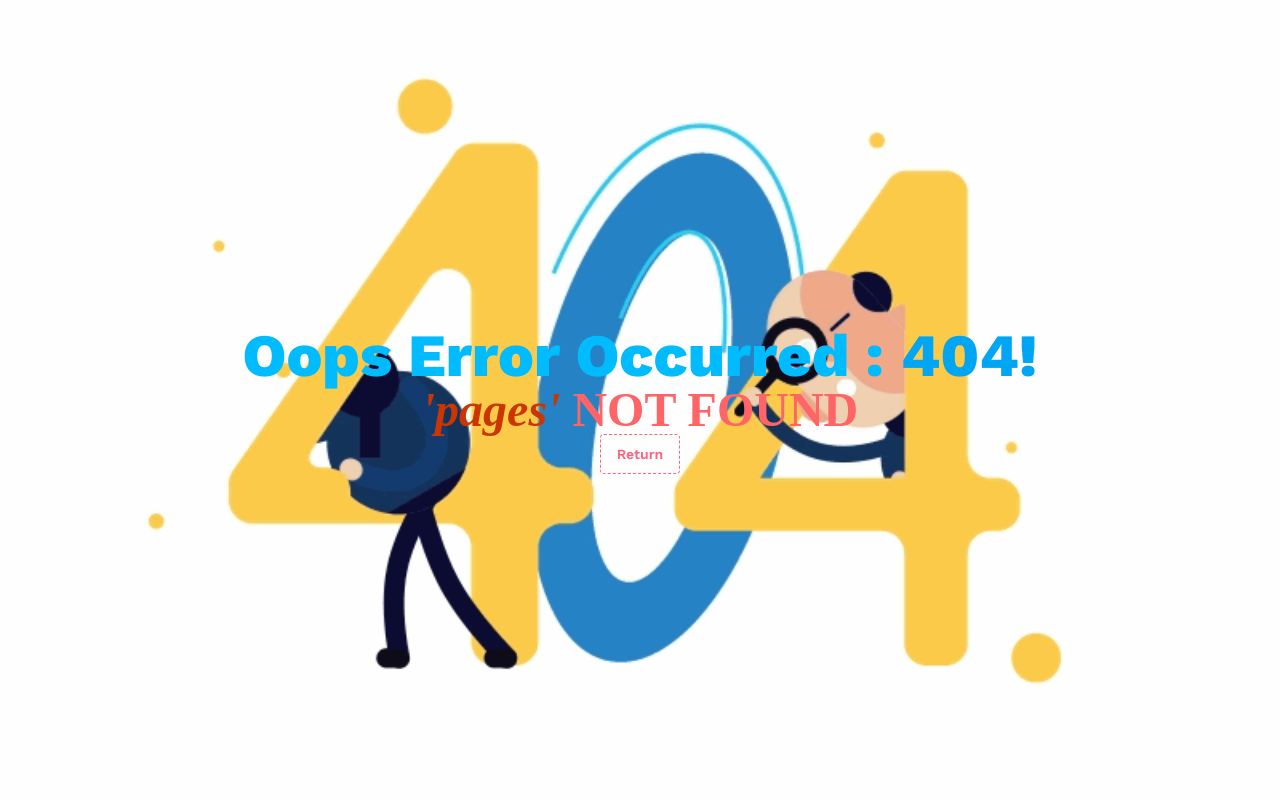
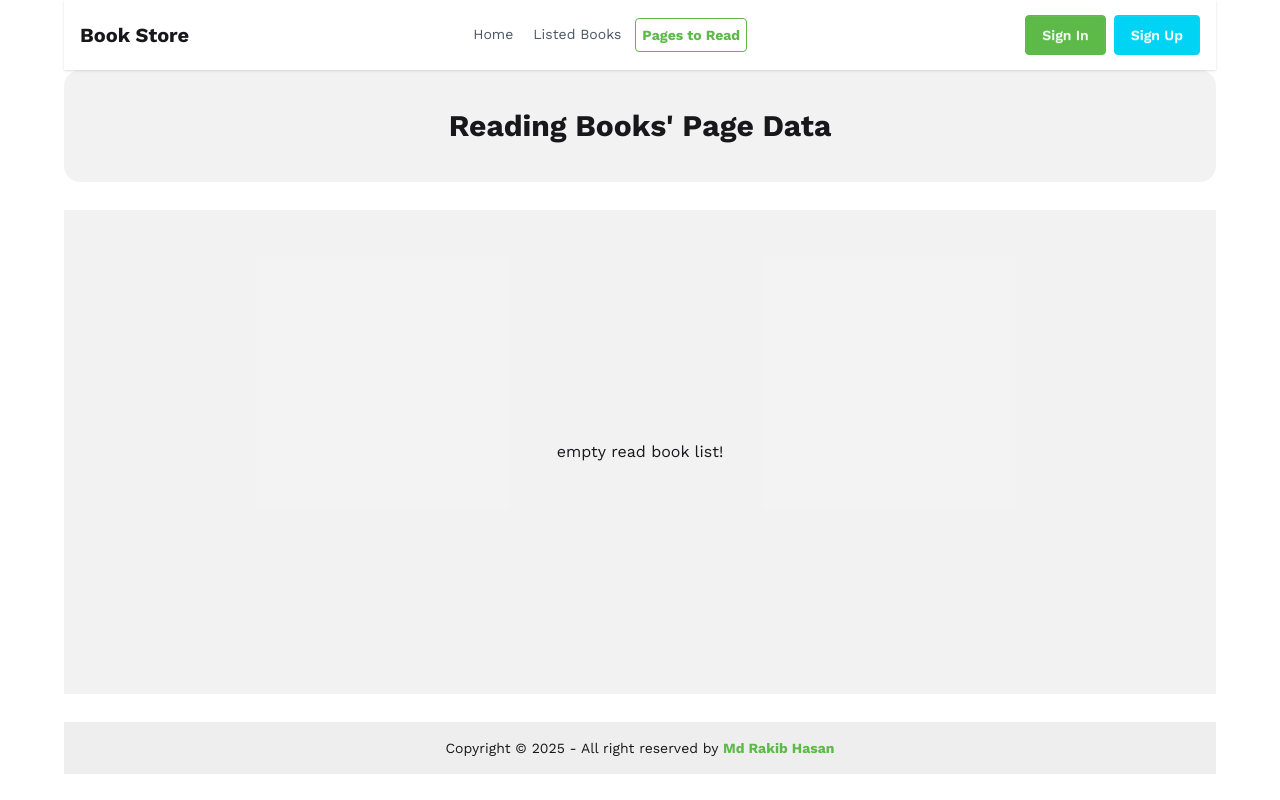
Before and after one commit to rakib-hasan-78/book-store, a React (Vite) app: page /pages in a window 1280 px wide. Before the commit this address had no page. Built offline with nearby package versions, Linux system fonts and the light colour scheme; a web font is replaced by a local one.

Commit message:
important componnents created & asset added...

```diff
--- a/package.json
+++ b/package.json
@@ -19,7 +19,8 @@
     "react-icons": "^5.5.0",
     "react-router-dom": "^7.6.0",
     "react-toastify": "^11.0.5",
-    "sort-by": "^1.2.0",
+    "recharts": "^2.15.3",
+    "sort-by": "^0.0.2",
     "tailwindcss": "^4.1.7"
   },
   "devDependencies": {
--- a/src/components/EmptyState/EmptyState.jsx
+++ b/src/components/EmptyState/EmptyState.jsx
@@ -2,7 +2,7 @@ import React from 'react';
 import emptyState from '../../assets/empty-list-state.gif';
 import { useNavigate } from 'react-router-dom';
 
-const EmptyState = () => {
+const EmptyState = ({children}) => {
     const returnNavigate = useNavigate();
 
     return (
@@ -11,7 +11,7 @@ const EmptyState = () => {
             style={{ backgroundImage: `url(${emptyState})` }}
         >
             <h3 className="font-serif font-bold text-2xl sm:text-3xl md:text-4xl lg:text-5xl text-title capitalize mb-5">
-                no book added yet!
+                {children}
             </h3>
             <button
                 onClick={() => returnNavigate(-1)}
--- a/src/components/InfoCard/InfoCard.jsx
+++ b/src/components/InfoCard/InfoCard.jsx
@@ -94,8 +94,9 @@ const InfoCard = ({book}) => {
                             </button>
 
                             <button
+                            title={isInReadBookList(book)?`Add to WishList`:`Add to Read BookList`}
                             onClick={addHandler}
-                             className="btn btn-soft btn-secondary font-medium">{isInReadBookList(book)? <CiBookmark /> :<SiWish />}</button>
+                             className="btn btn-soft btn-secondary font-medium">{isInReadBookList(book)? <SiWish /> : <CiBookmark />}</button>
 
                             <button
                             onClick={removeHandler}
--- /dev/null
+++ b/src/components/PageChart/PageChart.jsx
@@ -0,0 +1,14 @@
+import React from 'react';
+import { useBook } from '../../../utilities/BookContext/BookContext';
+
+
+const PageChart = () => {
+    const {readBooks} = useBook();
+    return (
+        <div className='w-full h-[30.25rem] my-7 bg-hero flex items-center justify-center'>
+            {readBooks.length===0 ? 'empty read book list!':''}
+        </div>
+    );
+};
+
+export default PageChart;
--- /dev/null
+++ b/src/components/PageData/PageData.jsx
@@ -0,0 +1,16 @@
+import React from 'react';
+import PageHero from './../PageHero/PageHero';
+import PageChart from './../PageChart/PageChart';
+
+const PageData = () => {
+    return (
+        <div className='w-full h-auto'>
+            <PageHero className={`flex items-center justify-center mb-5`}>
+                <h2 className='font-bold capitalize text-3xl'>reading books' page Data</h2>
+            </PageHero>
+            <PageChart />
+        </div>
+    );
+};
+
+export default PageData;
--- a/src/components/Tab/Tab.jsx
+++ b/src/components/Tab/Tab.jsx
@@ -4,7 +4,7 @@ import EmptyState from './../EmptyState/EmptyState';
 import InfoCard from '../InfoCard/InfoCard';
 
 const Tab = () => {
-    const {readBooks} = useBook();
+    const {readBooks, wishList} = useBook();
 
     return (
         <div>
@@ -17,7 +17,7 @@ const Tab = () => {
                 <div className="tab-content bg-base-100 border-t-base-300">
                     <div className='w-full h-auto flex flex-col space-y-3 my-5 border-none'>
                         {
-                        readBooks.length===0 ? <EmptyState />
+                            readBooks.length===0 ? <EmptyState>Empty Read Book List</EmptyState>
                             : readBooks.map(book=> <InfoCard key={book.bookId} book={book} /> )
                         }
                     </div>
@@ -27,7 +27,12 @@ const Tab = () => {
                     <input type="radio" name="my_tabs_4" />
                     Wishlist Books
                 </label>
-            <div className="tab-content bg-base-100 border-t-base-300 p-6">Tab content 2</div>
+                <div className="tab-content bg-base-100 border-t-base-300 p-6">
+                    {
+                            wishList.length===0 ? <EmptyState>Empty Wish Book List</EmptyState>
+                            : wishList.map(book=> <InfoCard key={book.bookId} book={book} /> )
+                    }
+                </div>
 
             </div>
 
--- a/src/main.jsx
+++ b/src/main.jsx
@@ -7,6 +7,7 @@ import ErrorPage from './pages/ErrorPage/ErrorPage'
 import Books from './pages/Books/Books';
 import Home from './pages/Home/Home'
 import BookDetail from './components/BookDetail/BookDetail';
+import PageData from './components/PageData/PageData'
 
 const router = createBrowserRouter([
   {
@@ -26,6 +27,10 @@ const router = createBrowserRouter([
         path:'/books/:bookId',
         loader: () => fetch('/data/booksData.json'),
         element: <BookDetail />
+      },
+      {
+        path:'/pages',
+        element: <PageData />
       }
     ]
 
--- a/utilities/BookContext/BookContext.jsx
+++ b/utilities/BookContext/BookContext.jsx
@@ -12,6 +12,13 @@ const BookContext = ({children}) => {
     console.log(readBooks);
 
     const readingHandler = book=>{
+        if (wishList.find(wL=>wL.bookId===book.bookId)) {
+            toast.error(`${book.bookName} Is Already In Wish List.`,{
+                position:'top-center',
+            });
+            return;
+        } else{
+
             if (readBooks.find(listedBook=>listedBook.bookId===book.bookId)) {
                    toast.error(`Error! You can't add a book twice here`, {
                        position:'top-center'
@@ -25,7 +32,15 @@ const BookContext = ({children}) => {
                return;
             }
         }
+    }
     const wishListHandler = book =>{
+        if (readBooks.find(readBook=>readBook.bookId===book.bookId)) {
+            toast.error(`${book.bookName} Is Already In Read Book List.`,{
+                position:'top-center',
+            });
+            return;
+        } else {
+
             if(wishList.find(selectedBook=>selectedBook.bookId===book.bookId)){
                 toast.error(`Error! Already in your wishlist`,{
                     position:'top-center',
@@ -38,6 +53,7 @@ const BookContext = ({children}) => {
                 });
                 setWishList([...wishList, book]);
                 return;
+            }
         }
     }
 
```
Also changed, not shown: src/assets/no-content.gif (added), 1 other file (tests, documents, lock files or other folders). Lines whose indentation alone changed are shown as unchanged.
